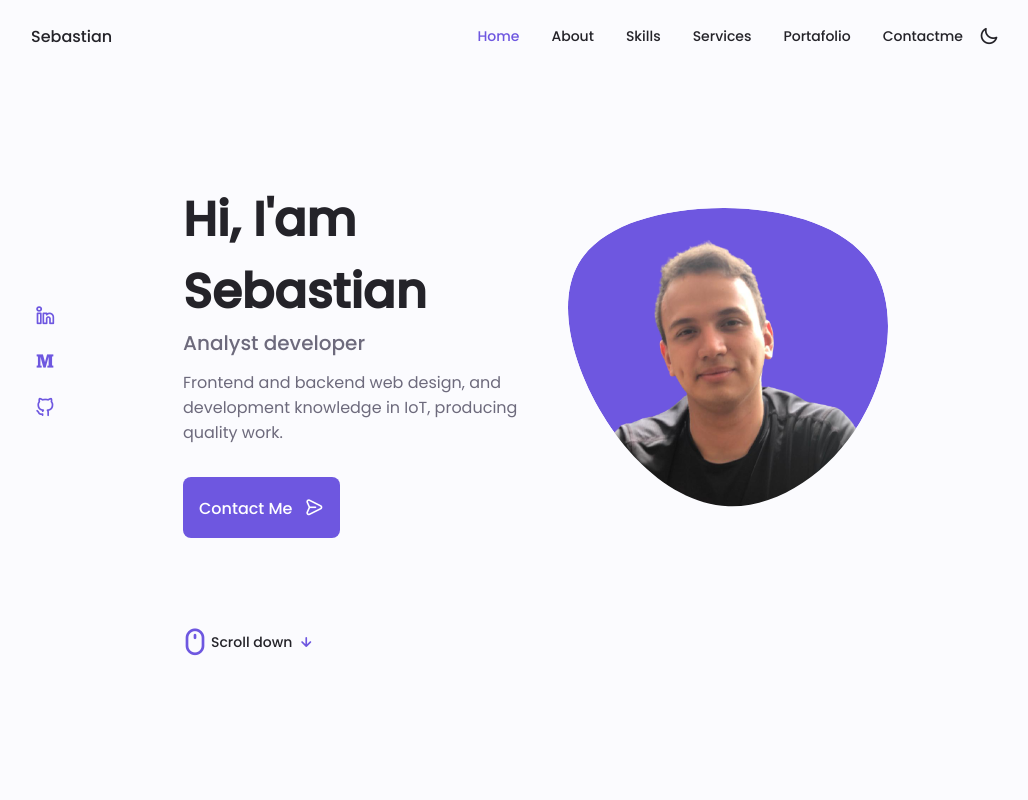
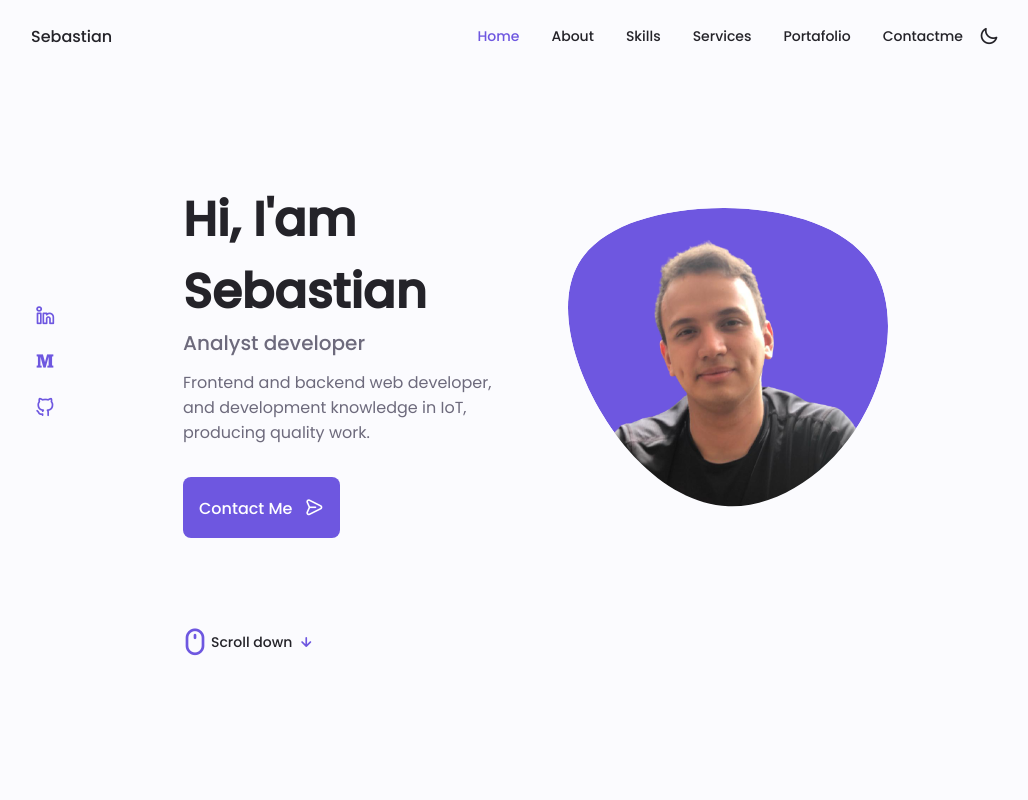
Before and after one commit to Jhonsebastianas/portafolio, a Next.js app: page / in a window 1280 px wide. Shown: the top 800 px of the page, without its empty margins (125-1153 px from the left). Built offline with nearby package versions, Linux system fonts and the light colour scheme.

Commit message:
text corrections -17/05/2021, 05:37 p.m.

```diff
--- a/src/components/sections/Home.jsx
+++ b/src/components/sections/Home.jsx
@@ -103,7 +103,7 @@ const Home = () => {
                         <h1 className="home__title">Hi, I'am Sebastian</h1>
                         <h3 className="home__subtitle">Analyst developer</h3>
                         <p className="home__description">
-                            Frontend and backend web design, and development knowledge in IoT,
+                            Frontend and backend web developer, and development knowledge in IoT,
                             producing quality work.
                         </p>
                         <Button href="#contact">
```
